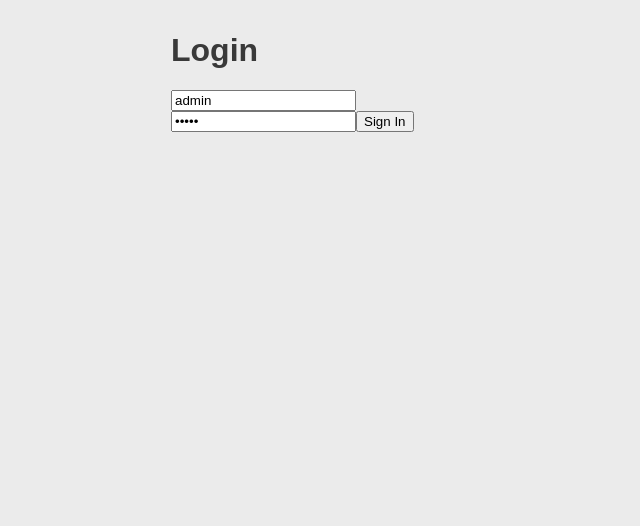
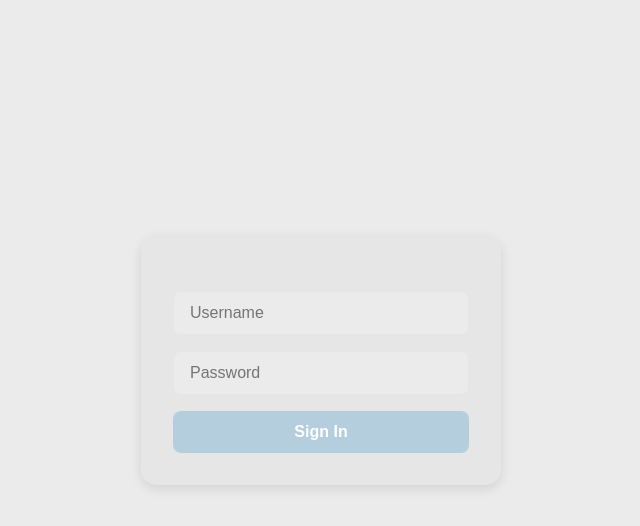
Before and after one commit to AlfonsoGismera/dashboard-hotel-miranda, a React (Vite) app: page /login in a window 1280 px wide. Shown: the top 526 px of the page, without its empty margins (319-959 px from the left). Built offline with nearby package versions, Linux system fonts and the light colour scheme.

Commit message:
Add Logout

```diff
--- a/src/components/Sidebar.jsx
+++ b/src/components/Sidebar.jsx
@@ -1,8 +1,8 @@
-// src/components/Sidebar.jsx
 import React, { useContext } from 'react';
 import { NavLink } from 'react-router-dom';
 import styled from 'styled-components';
 import { LanguageContext } from '../context/LanguageContext';
+import { AuthContext } from '../context/AuthContext';
 import { FaHotel } from 'react-icons/fa6';
 import { GiStarsStack } from 'react-icons/gi';
 import { TbPuzzle2 } from 'react-icons/tb';
@@ -105,7 +105,6 @@ const FooterName = styled.div`
   margin-bottom: 0.5rem;
 `;
 
-
 const ContactButton = styled.button`
   background: #EBF1EF;
   color: #135846;
@@ -131,6 +130,7 @@ const FooterLegal = styled.div`
 
 export default function Sidebar() {
   const { t } = useContext(LanguageContext);
+  const { logout } = useContext(AuthContext);
 
   return (
     <Sider>
@@ -156,7 +156,9 @@ export default function Sidebar() {
       <Footer>
         <FooterCard />
         <FooterName>{t.hotelName}</FooterName>
-        <ContactButton>{t.contactUs || 'Contact Us'}</ContactButton>
+        <ContactButton onClick={logout}>
+          {t.logout || 'Logout'}
+        </ContactButton>
         <FooterLegal>© 2025 Travl All rights reserved.</FooterLegal>
       </Footer>
     </Sider>
--- a/src/pages/Login.jsx
+++ b/src/pages/Login.jsx
@@ -1,25 +1,113 @@
 import React, { useContext, useState } from 'react';
+import styled from 'styled-components';
 import { AuthContext } from '../context/AuthContext';
 import { useNavigate } from 'react-router-dom';
+import { LanguageContext } from '../context/LanguageContext';
+
+const Container = styled.div`
+  display: flex;
+  justify-content: center;
+  align-items: center;
+  height: calc(100vh - 80px); /* adjust for header height */
+  background: ${({ theme }) => theme.background};
+`;
+
+const Card = styled.div`
+  background: ${({ theme }) => theme.cardBg};
+  padding: 2rem;
+  border-radius: 1rem;
+  box-shadow: 0 4px 12px rgba(0, 0, 0, 0.1);
+  width: 100%;
+  max-width: 360px;
+`;
+
+const Title = styled.h2`
+  margin-bottom: 1.5rem;
+  color: ${({ theme }) => theme.text};
+  text-align: center;
+`;
+
+const Form = styled.form`
+  display: flex;
+  flex-direction: column;
+  gap: 1rem;
+`;
+
+const Input = styled.input`
+  padding: 0.75rem 1rem;
+  border: 1px solid ${({ theme }) => theme.borderColor};
+  border-radius: 0.5rem;
+  background: ${({ theme }) => theme.background};
+  color: ${({ theme }) => theme.text};
+  font-size: 1rem;
+  &:focus {
+    outline: none;
+    border-color: ${({ theme }) => theme.primary};
+    box-shadow: 0 0 0 2px ${({ theme }) => theme.primary}33;
+  }
+`;
+
+const Button = styled.button`
+  padding: 0.75rem;
+  background: ${({ theme }) => theme.primary};
+  color: #fff;
+  font-size: 1rem;
+  font-weight: 600;
+  border: none;
+  border-radius: 0.5rem;
+  cursor: pointer;
+  transition: background 0.2s;
+  &:hover {
+    background: ${({ theme }) => theme.iconActive};
+  }
+`;
+
+const Error = styled.div`
+  color: #d9534f;
+  font-size: 0.875rem;
+  text-align: center;
+`;
 
 export default function Login() {
+  const { t } = useContext(LanguageContext);
   const { login } = useContext(AuthContext);
-  const [user, setUser] = useState('admin');
-  const [pass, setPass] = useState('admin');
+  const [user, setUser] = useState('');
+  const [pass, setPass] = useState('');
+  const [error, setError] = useState('');
   const navigate = useNavigate();
 
   function handleSubmit(e) {
     e.preventDefault();
-    if (login(user, pass)) navigate('/');
-    else alert('Invalid credentials');
+    if (login(user, pass)) {
+      navigate('/');
+    } else {
+      setError(t.invalidCredentials);
+    }
   }
 
   return (
-    <form onSubmit={handleSubmit} style={{ maxWidth: 300, margin: '2rem auto' }}>
-      <h1>Login</h1>
-      <input placeholder="Username" value={user} onChange={e => setUser(e.target.value)} required />
-      <input type="password" placeholder="Password" value={pass} onChange={e => setPass(e.target.value)} required />
-      <button type="submit">Sign In</button>
-    </form>
+    <Container>
+      <Card>
+        <Title>{t.login}</Title>
+        <Form onSubmit={handleSubmit}>
+          <Input
+            type="text"
+            placeholder={t.username}
+            value={user}
+            onChange={e => setUser(e.target.value)}
+            required
+          />
+          <Input
+            type="password"
+            placeholder={t.password}
+            value={pass}
+            onChange={e => setPass(e.target.value)}
+            required
+          />
+          {error && <Error>{error}</Error>}
+          <Button type="submit">{t.signIn}</Button>
+        </Form>
+      </Card>
+    </Container>
   );
 }
--- a/src/styles/translations.js
+++ b/src/styles/translations.js
@@ -1,121 +1,137 @@
 const translations = {
   en: {
     // Layout & Header
-    pageTitle: 'Dashboard',
-    dashboard: 'Dashboard',
-    hotelName: 'Trav Hotel Admin Dashboard',
-    hotelSubtitle: 'Hotel admin panel',
-    contactUs: 'Contact Us',
-    adminEmail: 'admin@travlhotel.com',
+    pageTitle: "Dashboard",
+    dashboard: "Dashboard",
+    hotelName: "Trav Hotel Admin Dashboard",
+    hotelSubtitle: "Hotel admin panel",
+    contactUs: "Contact Us",
+    adminEmail: "admin@travlhotel.com",
 
     // Navigation
-    bookings: 'Bookings',
-    rooms: 'Rooms',
-    users: 'Users',
-    contact: 'Employee',
+    bookings: "Bookings",
+    rooms: "Rooms",
+    users: "Users",
+    contact: "Employee",
 
     // Dashboard cards
-    newBooking: 'New Booking',
-    scheduledRoom: 'Scheduled Room',
-    guests: 'Guests',
-    availableToday: 'Available Today',
-    soldOutToday: 'Sold Out Today',
-    totalConcierge: 'Total Concierge',
-    totalTransactions: 'Total Transactions',
+    newBooking: "New Booking",
+    scheduledRoom: "Scheduled Room",
+    guests: "Guests",
+    availableToday: "Available Today",
+    soldOutToday: "Sold Out Today",
+    totalConcierge: "Total Concierge",
+    totalTransactions: "Total Transactions",
 
     // Guests page
-    guestsPageTitle: 'All Guests',
-    guest: 'Guest',
-    orderDate: 'Order Date',
-    checkIn: 'Check In',
-    checkOut: 'Check Out',
-    specialRequest: 'Special Request',
-    viewNotes: 'View Notes',
-    roomType: 'Room Type',
-    status: 'Status',
-    all: 'All',
-    pending: 'Pending',
-    booked: 'Booked',
-    cancelled: 'Cancelled',
-    refunded: 'Refunded',
-    previous: 'Previous',
-    next: 'Next',
-    entriesInfo: '{start} to {end} of {total} entries',
-    page: 'Page',
+    guestsPageTitle: "All Guests",
+    guest: "Guest",
+    orderDate: "Order Date",
+    checkIn: "Check In",
+    checkOut: "Check Out",
+    specialRequest: "Special Request",
+    viewNotes: "View Notes",
+    roomType: "Room Type",
+    status: "Status",
+    all: "All",
+    pending: "Pending",
+    booked: "Booked",
+    cancelled: "Cancelled",
+    refunded: "Refunded",
+    previous: "Previous",
+    next: "Next",
+    entriesInfo: "{start} to {end} of {total} entries",
+    page: "Page",
+    // Login page
+    username: "Username",
+    password: "Password",
+    signIn: "Sign In",
+    invalidCredentials: "Invalid credentials",
+    logout: "Logout",
 
     // UserDetail page
-    userDetail: 'User Detail',
-    price: 'Price',
-    night: 'night',
-    facilities: 'Amenities',
-    bedType: 'Bed Type',
-    description: 'Description',
-    offer: 'Offer',
-    rate: 'Rate',
-    discount: 'Discount',
-    offerPrice: 'Offer Price',
-    cancellation: 'Cancellation Policy',
-    photos: 'Photos'
+    userDetail: "User Detail",
+    price: "Price",
+    night: "night",
+    facilities: "Amenities",
+    bedType: "Bed Type",
+    description: "Description",
+    offer: "Offer",
+    rate: "Rate",
+    discount: "Discount",
+    offerPrice: "Offer Price",
+    cancellation: "Cancellation Policy",
+    photos: "Photos",
   },
 
   es: {
     // Layout & Header
-    pageTitle: 'Tablero',
-    dashboard: 'Tablero',
-    hotelName: 'Panel Admin Trav Hotel',
-    hotelSubtitle: 'Panel de administración',
-    contactUs: 'Contáctanos',
-    adminEmail: 'admin@travlhotel.com',
+    pageTitle: "Tablero",
+    dashboard: "Tablero",
+    hotelName: "Panel Admin Trav Hotel",
+    hotelSubtitle: "Panel de administración",
+    contactUs: "Contáctanos",
+    adminEmail: "admin@travlhotel.com",
 
     // Navigation
-    bookings: 'Reservas',
-    rooms: 'Habitaciones',
-    users: 'Usuarios',
-    contact: 'Empleado',
+    bookings: "Reservas",
+    rooms: "Habitaciones",
+    users: "Usuarios",
+    contact: "Empleado",
 
     // Dashboard cards
-    newBooking: 'Nueva Reserva',
-    scheduledRoom: 'Habitaciones Programadas',
-    guests: 'Huéspedes',
-    availableToday: 'Disponibles Hoy',
-    soldOutToday: 'Agotadas Hoy',
-    totalConcierge: 'Total Conserjería',
-    totalTransactions: 'Total Transacciones',
+    newBooking: "Nueva Reserva",
+    scheduledRoom: "Habitaciones Programadas",
+    guests: "Huéspedes",
+    availableToday: "Disponibles Hoy",
+    soldOutToday: "Agotadas Hoy",
+    totalConcierge: "Total Conserjería",
+    totalTransactions: "Total Transacciones",
 
     // Guests page
-    guestsPageTitle: 'Todos los Huéspedes',
-    guest: 'Huésped',
-    orderDate: 'Fecha de Pedido',
-    checkIn: 'Entrada',
-    checkOut: 'Salida',
-    specialRequest: 'Solicitud Especial',
-    viewNotes: 'Ver Notas',
-    roomType: 'Tipo de Habitación',
-    status: 'Estado',
-    all: 'Todas',
-    pending: 'Pendiente',
-    booked: 'Reservadas',
-    cancelled: 'Canceladas',
-    refunded: 'Reembolsadas',
-    previous: 'Anterior',
-    next: 'Siguiente',
-    entriesInfo: '{start} a {end} de {total} registros',
-    page: 'Página',
+    guestsPageTitle: "Todos los Huéspedes",
+    guest: "Huésped",
+    orderDate: "Fecha de Pedido",
+    checkIn: "Entrada",
+    checkOut: "Salida",
+    specialRequest: "Solicitud Especial",
+    viewNotes: "Ver Notas",
+    roomType: "Tipo de Habitación",
+    status: "Estado",
+    all: "Todas",
+    pending: "Pendiente",
+    booked: "Reservadas",
+    cancelled: "Canceladas",
+    refunded: "Reembolsadas",
+    previous: "Anterior",
+    next: "Siguiente",
+    entriesInfo: "{start} a {end} de {total} registros",
+    page: "Página",
 
     // UserDetail page
-    userDetail: 'Detalle de Usuario',
-    price: 'Precio',
-    night: 'noche',
-    facilities: 'Servicios',
-    bedType: 'Tipo de Cama',
-    description: 'Descripción',
-    offer: 'Oferta',
-    rate: 'Tarifa',
-    discount: 'Descuento',
-    offerPrice: 'Precio con Oferta',
-    cancellation: 'Política de Cancelación',
-    photos: 'Fotos'
-  }
+    userDetail: "Detalle de Usuario",
+    price: "Precio",
+    night: "noche",
+    facilities: "Servicios",
+    bedType: "Tipo de Cama",
+    description: "Descripción",
+    offer: "Oferta",
+    rate: "Tarifa",
+    discount: "Descuento",
+    offerPrice: "Precio con Oferta",
+    cancellation: "Política de Cancelación",
+    photos: "Fotos",
+    username: "Usuario",
+    password: "Contraseña",
+    signIn: "Iniciar sesión",
+    invalidCredentials: "Credenciales inválidas",
+    // Página de Login
+    username: "Usuario",
+    password: "Contraseña",
+    signIn: "Iniciar sesión",
+    invalidCredentials: "Credenciales inválidas",
+    logout: "Cerrar sesión",
+  },
 };
 
 export default translations;
```
